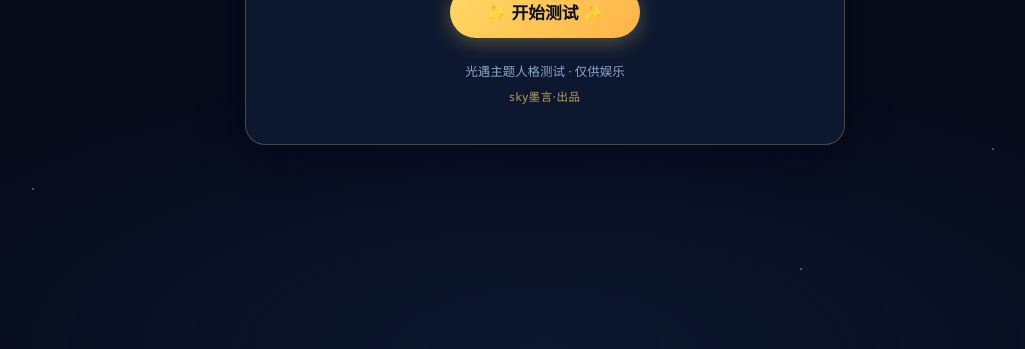
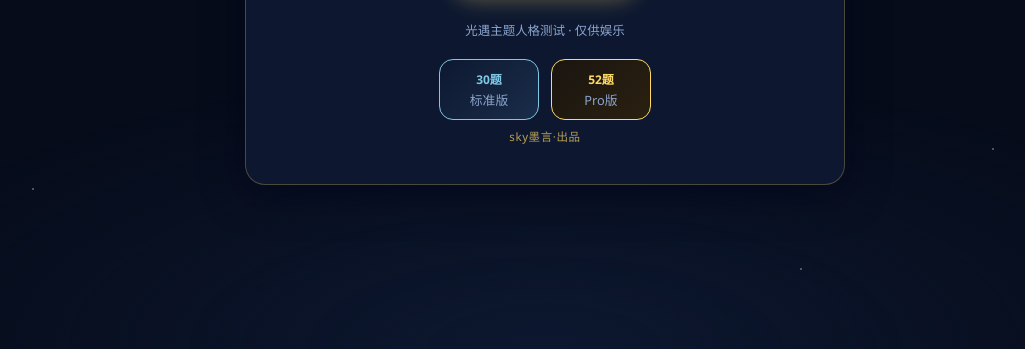
Before and after one commit to MoYan1638/skyti-demo, a website built with Vite: page index.html in a window 1280 px wide. Shown: the part 451-800 px from the top of the page, without its empty margins (95-1120 px from the left). Built offline with nearby package versions, Linux system fonts and the light colour scheme.

Commit message:
feat: 添加标准版/Pro版跳转按钮

```diff
--- a/index.html
+++ b/index.html
@@ -19,7 +19,7 @@
         <p class="intro-subtitle">15道题，快速了解你的光遇人格</p>
         <button id="btn-start" class="btn btn-primary">✨ 开始测试 ✨</button>
         <p class="intro-credit">光遇主题人格测试 · 仅供娱乐</p>
-        <p class="intro-maker">sky墨言·出品</p>
+        <div class="version-switcher"><a href="https://skyti.moyan06.icu" class="version-btn version-demo" target="_blank"><span class="version-label">30题</span><span class="version-name">标准版</span></a><a href="https://skytipro.moyan06.icu" class="version-btn version-pro" target="_blank"><span class="version-label">52题</span><span class="version-name">Pro版</span></a></div><p class="intro-maker">sky墨言·出品</p>
       </div>
     </section>
 
--- a/src/style.css
+++ b/src/style.css
@@ -650,3 +650,53 @@ canvas { filter: drop-shadow(0 0 8px #FFD96630); }
 
 @keyframes toastIn { from { opacity: 0; transform: translateX(-50%) translateY(10px); } to { opacity: 1; transform: translateX(-50%); } }
 @keyframes toastOut { to { opacity: 0; transform: translateX(-50%) translateY(10px); } }
+
+/* =============================================
+   版本切换按钮
+   ============================================= */
+.version-switcher {
+  display: flex;
+  gap: 12px;
+  margin-top: 20px;
+  justify-content: center;
+}
+
+.version-btn {
+  display: flex;
+  flex-direction: column;
+  align-items: center;
+  gap: 2px;
+  padding: 10px 18px;
+  border-radius: 14px;
+  text-decoration: none;
+  transition: all 0.2s ease;
+  border: 1.5px solid var(--border);
+  background: var(--bg-card-alt);
+  min-width: 100px;
+}
+
+.version-btn:hover {
+  transform: translateY(-2px);
+  box-shadow: 0 4px 16px rgba(0, 0, 0, 0.4);
+}
+
+.version-demo {
+  border-color: var(--secondary);
+  background: linear-gradient(135deg, #0d1830, #1a2d4a);
+}
+
+.version-demo .version-label { color: var(--secondary); }
+.version-demo .version-name { color: var(--text-muted); }
+.version-demo:hover { background: linear-gradient(135deg, #0f1e3a, #1e3560); border-color: var(--secondary); box-shadow: 0 0 16px rgba(126, 200, 227, 0.25); }
+
+.version-pro {
+  border-color: var(--accent);
+  background: linear-gradient(135deg, #1a1510, #2a2010);
+}
+
+.version-pro .version-label { color: var(--accent); }
+.version-pro .version-name { color: var(--text-muted); }
+.version-pro:hover { background: linear-gradient(135deg, #2a2010, #3a2a15); border-color: var(--accent); box-shadow: 0 0 16px rgba(255, 217, 102, 0.25); }
+
+.version-label { font-size: 0.75rem; font-weight: 700; }
+.version-name { font-size: 0.8rem; }
```
